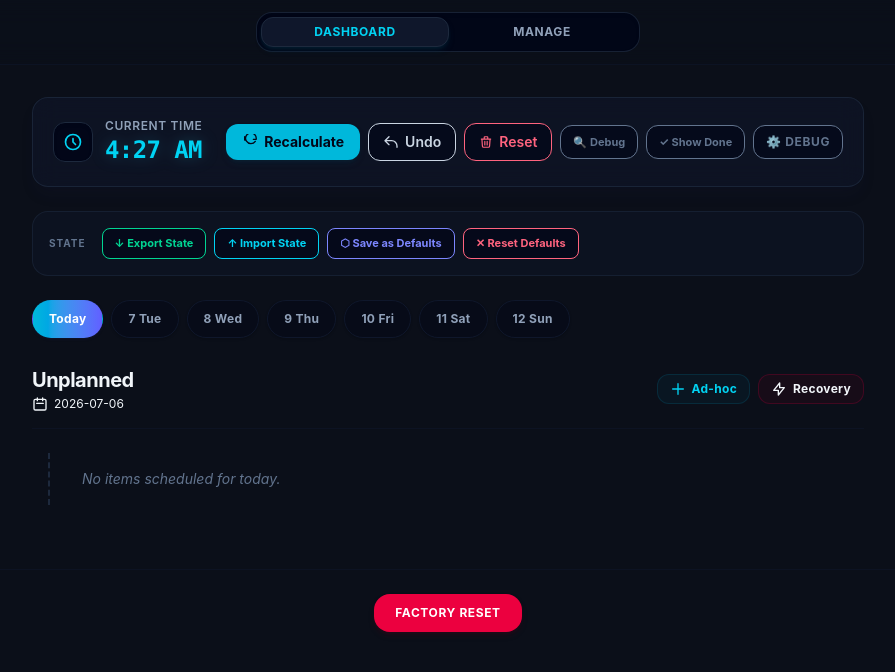
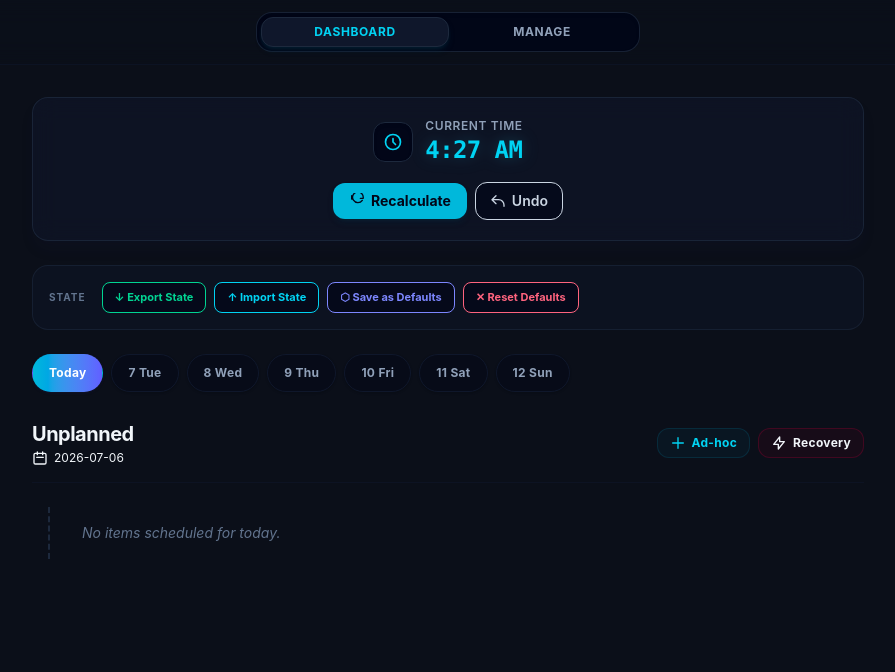
Before and after one commit to projg13/to-live, a React (Vite) app: page / in a window 1280 px wide. Both pictures are taken after a click on the button "DASHBOARD". Shown: the top 672 px of the page, without its empty margins (192-1087 px from the left). Built offline with nearby package versions, Linux system fonts and the light colour scheme.

Commit message:
UI cleanup: center time bar, move Reset/Debug/Factory Reset to Settings, double-confirm factory reset

```diff
--- a/src/App.tsx
+++ b/src/App.tsx
@@ -10,7 +10,7 @@ import EventPanel from './components/EventPanel'
 import RecoveryPanel from './components/RecoveryPanel'
 import RotPanel from './components/RotPanel'
 import SettingsPanel from './components/SettingsPanel'
-import { resetAllStores } from './stateIO'
+
 
 const managePanels = [
   'Tasks',
@@ -104,20 +104,6 @@ function App() {
           </div>
         )}
       </main>
-
-      {/* Factory reset */}
-      <footer className="mt-8 border-t border-slate-900/60 pt-6 text-center">
-        <button
-          onClick={() => {
-            if (confirm('Clear ALL data and reload? This cannot be undone.')) {
-              resetAllStores()
-            }
-          }}
-          className="px-5 py-2.5 rounded-2xl text-xs font-bold tracking-wider uppercase text-white bg-rose-600 hover:bg-rose-500 active:scale-95 shadow-md shadow-rose-950/30 border border-transparent transition-all cursor-pointer"
-        >
-          Factory Reset
-        </button>
-      </footer>
     </div>
   )
 }
--- a/src/components/Dashboard.tsx
+++ b/src/components/Dashboard.tsx
@@ -97,9 +97,8 @@ function Dashboard() {
   const [offsetSign, setOffsetSign] = useState<'+' | '-'>('+')
   const [offsetValue, setOffsetValue] = useState('')
 
-  // Debug mode state
-  const [showDebug, setShowDebug] = useState(false)
-  const [showCompleted, setShowCompleted] = useState(false)
+  const showDebug = false
+  const showCompleted = false
   const [debugTimeOverride, setDebugTimeOverride] = useState<number | null>(null)
   const [debugDateOverride, setDebugDateOverride] = useState<string | null>(null)
 
@@ -208,7 +207,7 @@ function Dashboard() {
     <div className="space-y-6">
       {/* Clock + Recalculate + Controls */}
       <div className="bg-slate-900/60 backdrop-blur-md border border-slate-800/80 rounded-2xl p-5 shadow-lg shadow-indigo-950/10">
-        <div className="flex flex-col md:flex-row md:items-center justify-between gap-4">
+        <div className="flex flex-col items-center gap-4">
           <div className="flex items-center gap-3">
             <div className="w-10 h-10 rounded-xl bg-slate-950 text-cyan-400 flex items-center justify-center border border-slate-800 shadow-inner">
               <ClockIcon className="w-5 h-5" />
@@ -230,7 +229,7 @@ function Dashboard() {
             </div>
           </div>
 
-          <div className="flex items-center gap-2 flex-wrap">
+          <div className="flex items-center gap-2">
             <button
               onClick={() => {
                 scheduler.recalibrateFrom(virtualTime, selectedDay)
@@ -246,48 +245,6 @@ function Dashboard() {
             >
               <UndoIcon />
               Undo
-            </button>
-            <button
-              onClick={() => scheduler.clearSchedule()}
-              className="flex items-center gap-1.5 px-3.5 py-2 rounded-xl text-sm font-semibold bg-slate-950/65 hover:bg-slate-900 text-rose-400 transition-all border border-slate-850 active:scale-95 cursor-pointer"
-            >
-              <TrashIcon />
-              Reset
-            </button>
-            <button
-              onClick={() => scheduler.toggleDebug()}
-              className={`flex items-center gap-1.5 px-3 py-2 rounded-xl text-[11px] font-bold transition-all border active:scale-95 cursor-pointer ${
-                scheduler.debugMode
-                  ? 'bg-amber-950/30 text-amber-400 border-amber-800/40'
-                  : 'bg-slate-950/65 text-slate-500 border-slate-850 hover:bg-slate-900'
-              }`}
-            >
-              🔍 {scheduler.debugMode ? 'Debug ON' : 'Debug'}
-            </button>
-            <button
-              onClick={() => setShowCompleted(!showCompleted)}
-              className={`flex items-center gap-1.5 px-3 py-2 rounded-xl text-[11px] font-bold transition-all border active:scale-95 cursor-pointer ${
-                showCompleted
-                  ? 'bg-emerald-950/30 text-emerald-400 border-emerald-800/40'
-                  : 'bg-slate-950/65 text-slate-500 border-slate-850 hover:bg-slate-900'
-              }`}
-            >
-              ✓ {showCompleted ? 'Hide Done' : 'Show Done'}
-              {dayDoneItems.length > 0 && (
-                <span className={`ml-1 px-1.5 py-0.5 rounded-full text-[10px] font-bold ${
-                  showCompleted ? 'bg-emerald-800/40 text-emerald-300' : 'bg-slate-800 text-slate-400'
-                }`}>{dayDoneItems.length}</span>
-              )}
-            </button>
-            <button
-              onClick={() => setShowDebug(!showDebug)}
-              className={`flex items-center gap-1.5 px-3 py-2 rounded-xl text-xs font-bold uppercase tracking-wider transition-all border cursor-pointer active:scale-95 ${
-                showDebug
-                  ? 'bg-amber-500/20 text-amber-400 border-amber-700/40 shadow-md shadow-amber-950/20'
-                  : 'bg-slate-950/65 text-slate-500 border-slate-850 hover:text-slate-300'
-              }`}
-            >
-              ⚙ Debug
             </button>
           </div>
         </div>
--- a/src/components/SettingsPanel.tsx
+++ b/src/components/SettingsPanel.tsx
@@ -1,5 +1,7 @@
 import { useState, useEffect } from 'react'
 import { useSettingsStore } from '../store/settingsStore'
+import { useSchedulerStore } from '../store/schedulerStore'
+import { resetAllStores } from '../stateIO'
 import { snapshotToGitHub, listSnapshots, restoreFromSnapshot, restoreFromGitHub, startHourlyBackup, type SnapshotEntry } from '../backup'
 
 function SettingsPanel() {
@@ -13,14 +15,16 @@ function SettingsPanel() {
     setGithubToken,
   } = useSettingsStore()
 
+  const scheduler = useSchedulerStore()
+
   const [status, setStatus] = useState<{ type: 'success' | 'error'; message: string } | null>(null)
   const [loading, setLoading] = useState(false)
   const [snapshots, setSnapshots] = useState<SnapshotEntry[]>([])
   const [loadingSnapshots, setLoadingSnapshots] = useState(false)
+  const [confirmingReset, setConfirmingReset] = useState(false)
 
   const isSettingsComplete = githubOwner.trim() !== '' && githubRepo.trim() !== '' && githubToken.trim() !== ''
 
-  // Start hourly backup when settings are complete
   useEffect(() => {
     if (isSettingsComplete) {
       startHourlyBackup()
@@ -34,7 +38,6 @@ function SettingsPanel() {
     try {
       await snapshotToGitHub()
       setStatus({ type: 'success', message: 'Snapshot saved to GitHub!' })
-      // Refresh snapshot list
       loadSnapshotList()
     } catch (err: any) {
       console.error(err)
@@ -86,7 +89,35 @@ function SettingsPanel() {
   }
 
   return (
-    <div className="space-y-6">
+    <div className="space-y-8">
+      {/* Schedule Controls */}
+      <div className="space-y-4">
+        <div className="border-b border-slate-800 pb-2">
+          <h3 className="text-lg font-black tracking-wide text-slate-100">Schedule Controls</h3>
+          <p className="text-xs text-slate-400">Reset schedule, toggle debug mode.</p>
+        </div>
+        <div className="flex flex-wrap gap-3 bg-slate-950/20 p-5 border border-slate-800/80 rounded-2xl">
+          <button
+            onClick={() => scheduler.clearSchedule()}
+            className="flex items-center gap-1.5 px-4 py-2 rounded-xl text-sm font-semibold bg-slate-950/65 hover:bg-slate-900 text-rose-400 transition-all border border-slate-850 active:scale-95 cursor-pointer"
+          >
+            🗑️ Reset Schedule
+          </button>
+          <button
+            onClick={() => scheduler.toggleDebug()}
+            className={`flex items-center gap-1.5 px-4 py-2 rounded-xl text-sm font-semibold transition-all border active:scale-95 cursor-pointer ${
+              scheduler.debugMode
+                ? 'bg-amber-950/30 text-amber-400 border-amber-800/40'
+                : 'bg-slate-950/65 text-slate-500 border-slate-850 hover:bg-slate-900'
+            }`}
+          >
+            🔍 {scheduler.debugMode ? 'Debug ON' : 'Debug OFF'}
+          </button>
+        </div>
+      </div>
+
+      {/* GitHub State Backup */}
+      <div className="space-y-4">
         <div className="border-b border-slate-800 pb-2">
           <h3 className="text-lg font-black tracking-wide text-slate-100">GitHub State Backup</h3>
           <p className="text-xs text-slate-400">Auto-saves every hour. Keeps 5 rotating restore points.</p>
@@ -241,6 +272,48 @@ function SettingsPanel() {
           )}
         </div>
       </div>
+
+      {/* Factory Reset — double confirm */}
+      <div className="space-y-4">
+        <div className="border-b border-rose-900/40 pb-2">
+          <h3 className="text-lg font-black tracking-wide text-rose-400">Danger Zone</h3>
+          <p className="text-xs text-slate-400">Irreversible actions. Think twice.</p>
+        </div>
+        <div className="bg-rose-950/10 border border-rose-900/30 rounded-2xl p-5">
+          {!confirmingReset ? (
+            <button
+              onClick={() => setConfirmingReset(true)}
+              className="px-5 py-2.5 rounded-xl text-xs font-bold tracking-wider uppercase text-rose-400 bg-rose-950/30 hover:bg-rose-900/40 border border-rose-800/40 active:scale-95 transition-all cursor-pointer"
+            >
+              Factory Reset
+            </button>
+          ) : (
+            <div className="space-y-3">
+              <p className="text-sm text-rose-300 font-bold">
+                ⚠️ This will clear ALL data and reload the app. This cannot be undone.
+              </p>
+              <p className="text-xs text-slate-400">
+                Make sure you have a snapshot saved before proceeding.
+              </p>
+              <div className="flex gap-3">
+                <button
+                  onClick={() => resetAllStores()}
+                  className="px-5 py-2.5 rounded-xl text-xs font-bold tracking-wider uppercase text-white bg-rose-600 hover:bg-rose-500 active:scale-95 shadow-md shadow-rose-950/30 transition-all cursor-pointer"
+                >
+                  Yes, Delete Everything
+                </button>
+                <button
+                  onClick={() => setConfirmingReset(false)}
+                  className="px-5 py-2.5 rounded-xl text-xs font-semibold bg-slate-900 hover:bg-slate-850 border border-slate-800 text-slate-300 transition-all cursor-pointer"
+                >
+                  Cancel
+                </button>
+              </div>
+            </div>
+          )}
+        </div>
+      </div>
+    </div>
   )
 }
 
```
Lines whose indentation alone changed are shown as unchanged.
